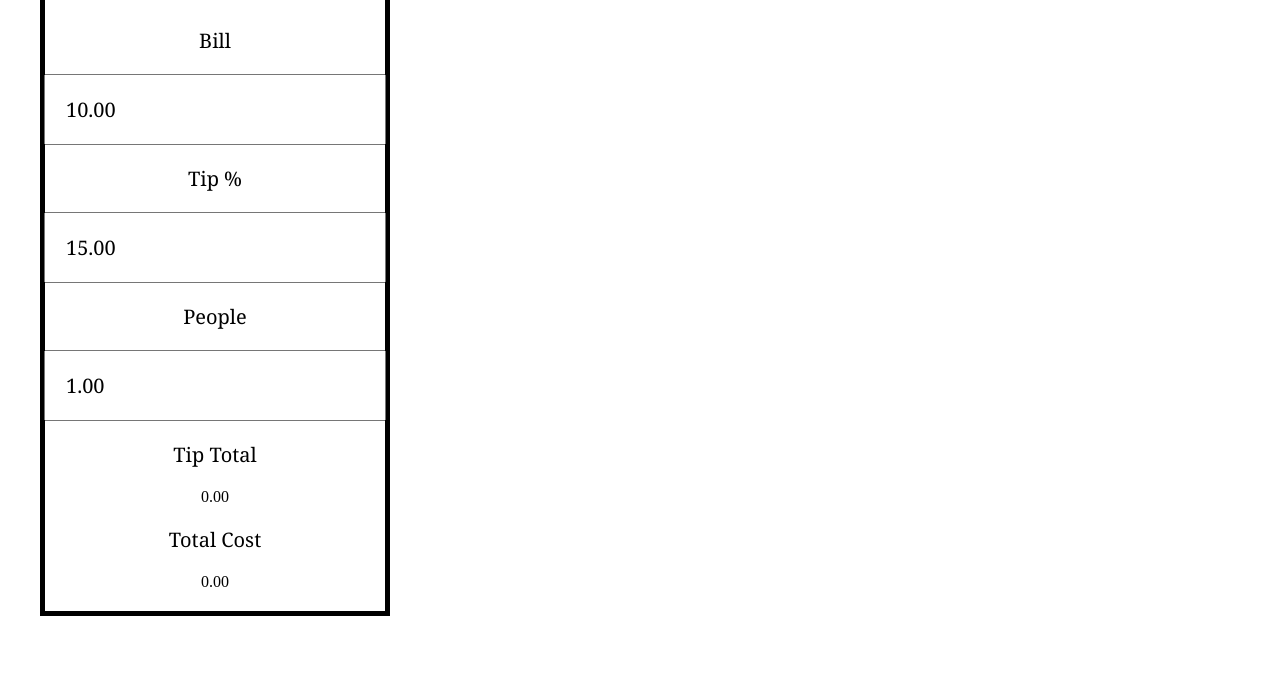
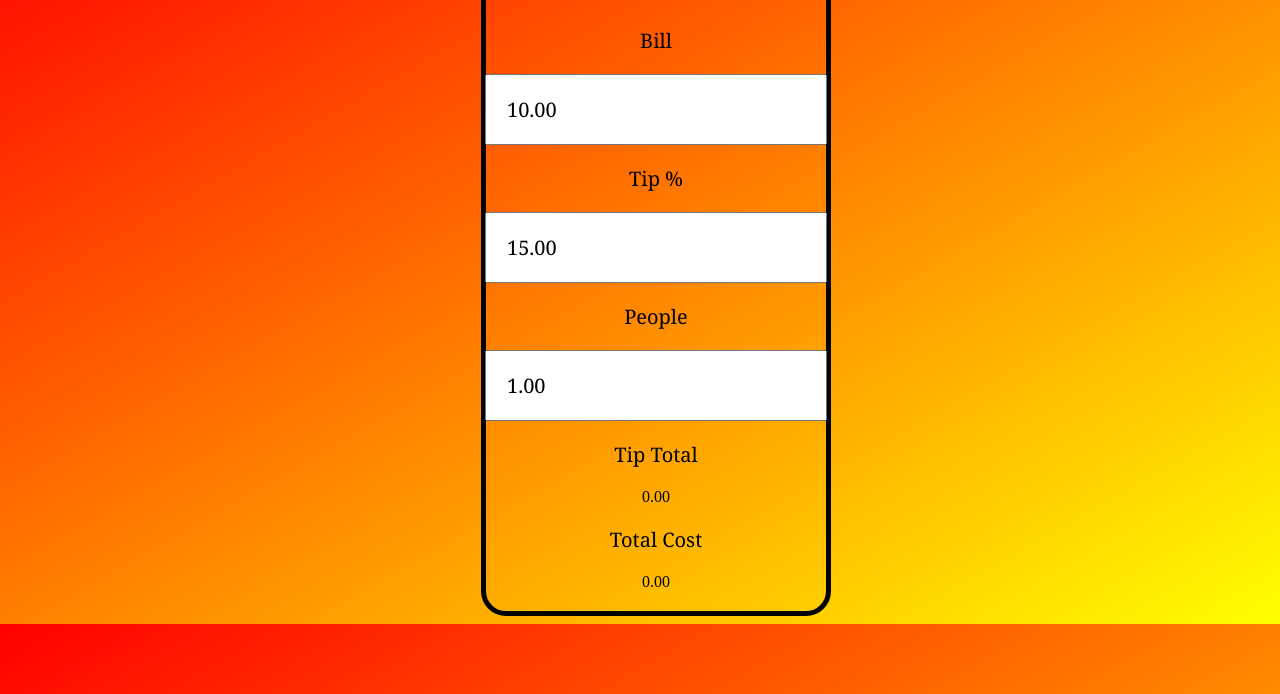
Before and after one commit to Aldo10012/Tip-Calculator, a plain HTML site: page index.html in a window 1280 px wide. Shown: the part 106-800 px from the top of the page. Drawn offline with Linux system fonts and the light colour scheme.

Commit message:
centered calculator

```diff
--- a/index.css
+++ b/index.css
@@ -1,3 +1,10 @@
+body{
+	display: flex;
+	justify-content: center;
+	align-items: center;
+	background-image: linear-gradient(to bottom right, red, yellow);
+}
+
 main {
 	display: flex;
 	flex-direction: column;
@@ -7,6 +14,7 @@ main {
 	margin-left: 2em;
 	border: 5px solid;
 	padding: 20px;
+	border-radius: 25px;
 }
 
 .label, .input, #display {
```
